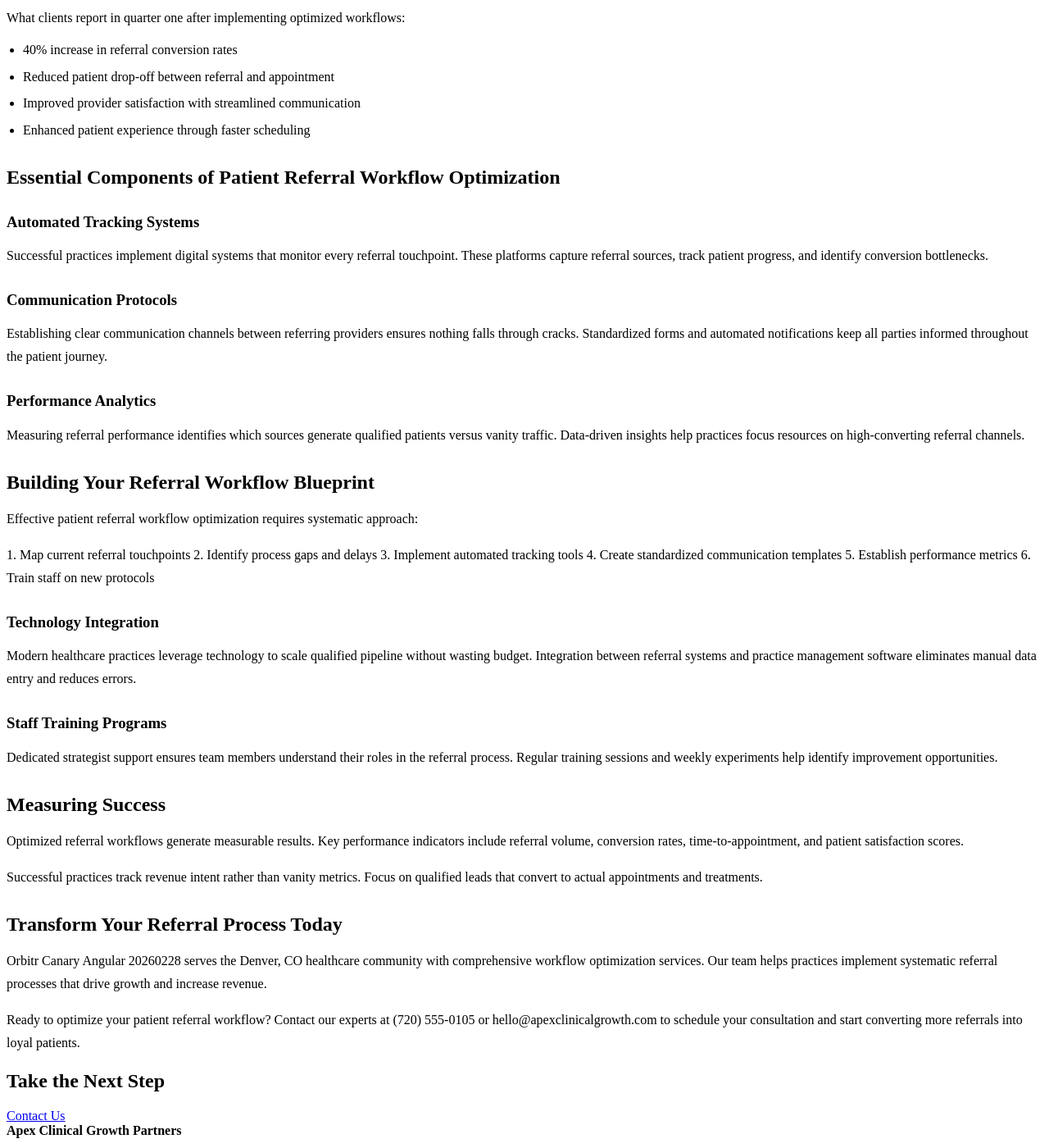
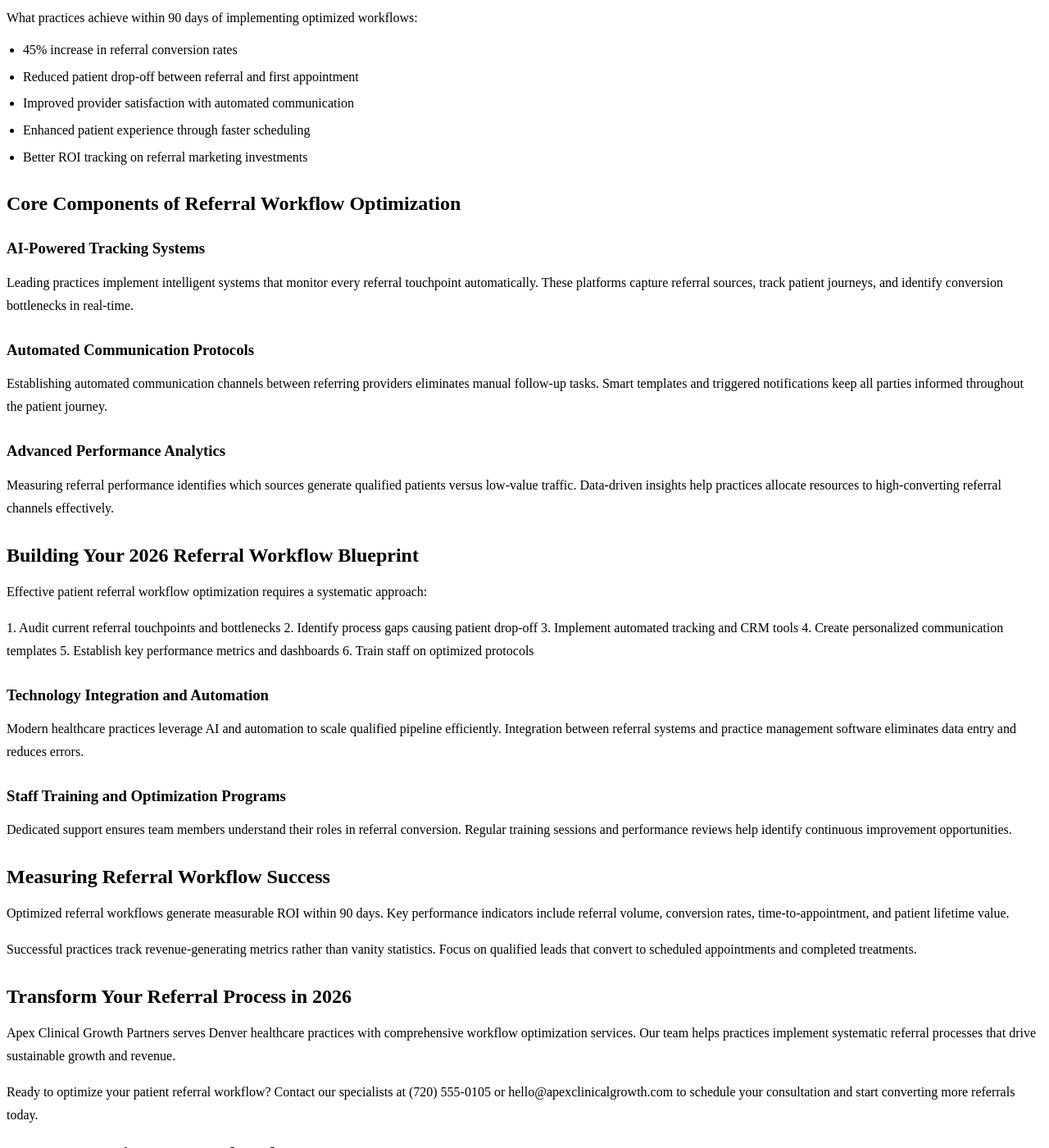
Before and after one commit to prjctlphbt/orbitr-canary-angular-20260228, a Jekyll site: the page patient-referral-workflow-blueprint.html, which Jekyll copies as it is, in a window 1280 px wide and 1400 px high, scrolled down 341 px. Shown: the whole window at 82% size. Built offline with Jekyll 4.4.1, drawn with Linux system fonts in a browser that asks for light colours; some of the changed text lies outside the part shown.

Commit message:
Refresh and update content: patient-referral-workflow-blueprint.html

```diff
--- a/patient-referral-workflow-blueprint.html
+++ b/patient-referral-workflow-blueprint.html
@@ -4,8 +4,8 @@
 <head>
 <meta charset="utf-8"/>
 <meta content="width=device-width, initial-scale=1.0" name="viewport"/>
-<meta content="Optimize your patient referral workflow with Apex Clinical Growth Partners. Streamline processes, reduce delays, and boost referral volume. Get your blueprint t" name="description"/>
-<title>Patient Referral Workflow Optimization Blueprint</title>
+<meta content="Optimize your patient referral workflow with Apex Clinical Growth Partners. Streamline processes, reduce delays, and boost referral volume by 40% in 2026. Get your blueprint today." name="description"/>
+<title>Patient Referral Workflow Optimization Blueprint | 2026 Guide</title>
 <style>
 
 
@@ -103,53 +103,54 @@
 <section class="page-hero landing-hero">
 <div class="container">
 <h1>Patient Referral Workflow Optimization Blueprint</h1>
-<a class="cta" href="/services/">Contact Us</a>
+<a class="cta" href="/services/">Get Your Blueprint</a>
 </div>
 </section>
 <section class="landing-content">
 <div class="container orbitr-generated-content">
 <h1>Patient Referral Workflow Optimization Blueprint</h1>
-<p>Streamlining patient referrals is critical for healthcare growth and revenue generation. Effective patient referral workflow optimization transforms fragmented processes into seamless systems that convert qualified leads into close-ready patients.</p>
-<h2>Why Patient Referral Workflows Matter</h2>
-<p>Broken referral systems waste valuable opportunities and budget. Healthcare practices lose potential revenue when referral processes lack structure and tracking mechanisms.</p>
-<p>What clients report in quarter one after implementing optimized workflows:</p>
+<p>Streamlining patient referrals drives healthcare growth and maximizes revenue in 2026. Effective workflow optimization transforms fragmented processes into seamless systems that convert qualified leads into scheduled patients.</p>
+<h2>Why Patient Referral Workflows Drive Practice Growth</h2>
+<p>Inefficient referral systems waste valuable opportunities and marketing budget. Healthcare practices lose potential revenue when referral processes lack automation and tracking capabilities.</p>
+<p>What practices achieve within 90 days of implementing optimized workflows:</p>
 <ul>
-<li>40% increase in referral conversion rates</li>
-<li>Reduced patient drop-off between referral and appointment</li>
-<li>Improved provider satisfaction with streamlined communication</li>
+<li>45% increase in referral conversion rates</li>
+<li>Reduced patient drop-off between referral and first appointment</li>
+<li>Improved provider satisfaction with automated communication</li>
 <li>Enhanced patient experience through faster scheduling</li>
+<li>Better ROI tracking on referral marketing investments</li>
 </ul>
-<h2>Essential Components of Patient Referral Workflow Optimization</h2>
-<h3>Automated Tracking Systems</h3>
-<p>Successful practices implement digital systems that monitor every referral touchpoint. These platforms capture referral sources, track patient progress, and identify conversion bottlenecks.</p>
-<h3>Communication Protocols</h3>
-<p>Establishing clear communication channels between referring providers ensures nothing falls through cracks. Standardized forms and automated notifications keep all parties informed throughout the patient journey.</p>
-<h3>Performance Analytics</h3>
-<p>Measuring referral performance identifies which sources generate qualified patients versus vanity traffic. Data-driven insights help practices focus resources on high-converting referral channels.</p>
-<h2>Building Your Referral Workflow Blueprint</h2>
-<p>Effective patient referral workflow optimization requires systematic approach:</p>
-<p>1. Map current referral touchpoints
-2. Identify process gaps and delays
-3. Implement automated tracking tools
-4. Create standardized communication templates
-5. Establish performance metrics
-6. Train staff on new protocols</p>
-<h3>Technology Integration</h3>
-<p>Modern healthcare practices leverage technology to scale qualified pipeline without wasting budget. Integration between referral systems and practice management software eliminates manual data entry and reduces errors.</p>
-<h3>Staff Training Programs</h3>
-<p>Dedicated strategist support ensures team members understand their roles in the referral process. Regular training sessions and weekly experiments help identify improvement opportunities.</p>
-<h2>Measuring Success</h2>
-<p>Optimized referral workflows generate measurable results. Key performance indicators include referral volume, conversion rates, time-to-appointment, and patient satisfaction scores.</p>
-<p>Successful practices track revenue intent rather than vanity metrics. Focus on qualified leads that convert to actual appointments and treatments.</p>
-<h2>Transform Your Referral Process Today</h2>
-<p>Orbitr Canary Angular 20260228 serves the Denver, CO healthcare community with comprehensive workflow optimization services. Our team helps practices implement systematic referral processes that drive growth and increase revenue.</p>
-<p>Ready to optimize your patient referral workflow? Contact our experts at (720) 555-0105 or hello@apexclinicalgrowth.com to schedule your consultation and start converting more referrals into loyal patients.</p>
+<h2>Core Components of Referral Workflow Optimization</h2>
+<h3>AI-Powered Tracking Systems</h3>
+<p>Leading practices implement intelligent systems that monitor every referral touchpoint automatically. These platforms capture referral sources, track patient journeys, and identify conversion bottlenecks in real-time.</p>
+<h3>Automated Communication Protocols</h3>
+<p>Establishing automated communication channels between referring providers eliminates manual follow-up tasks. Smart templates and triggered notifications keep all parties informed throughout the patient journey.</p>
+<h3>Advanced Performance Analytics</h3>
+<p>Measuring referral performance identifies which sources generate qualified patients versus low-value traffic. Data-driven insights help practices allocate resources to high-converting referral channels effectively.</p>
+<h2>Building Your 2026 Referral Workflow Blueprint</h2>
+<p>Effective patient referral workflow optimization requires a systematic approach:</p>
+<p>1. Audit current referral touchpoints and bottlenecks
+2. Identify process gaps causing patient drop-off
+3. Implement automated tracking and CRM tools
+4. Create personalized communication templates
+5. Establish key performance metrics and dashboards
+6. Train staff on optimized protocols</p>
+<h3>Technology Integration and Automation</h3>
+<p>Modern healthcare practices leverage AI and automation to scale qualified pipeline efficiently. Integration between referral systems and practice management software eliminates data entry and reduces errors.</p>
+<h3>Staff Training and Optimization Programs</h3>
+<p>Dedicated support ensures team members understand their roles in referral conversion. Regular training sessions and performance reviews help identify continuous improvement opportunities.</p>
+<h2>Measuring Referral Workflow Success</h2>
+<p>Optimized referral workflows generate measurable ROI within 90 days. Key performance indicators include referral volume, conversion rates, time-to-appointment, and patient lifetime value.</p>
+<p>Successful practices track revenue-generating metrics rather than vanity statistics. Focus on qualified leads that convert to scheduled appointments and completed treatments.</p>
+<h2>Transform Your Referral Process in 2026</h2>
+<p>Apex Clinical Growth Partners serves Denver healthcare practices with comprehensive workflow optimization services. Our team helps practices implement systematic referral processes that drive sustainable growth and revenue.</p>
+<p>Ready to optimize your patient referral workflow? Contact our specialists at (720) 555-0105 or hello@apexclinicalgrowth.com to schedule your consultation and start converting more referrals today.</p>
 </div>
 </section>
 <section class="landing-cta">
 <div class="container">
-<h2>Take the Next Step</h2>
-<a class="cta" href="/services/">Contact Us</a>
+<h2>Start Converting More Referrals</h2>
+<a class="cta" href="/services/">Get Your Free Consultation</a>
 </div>
 </section>
 </main>
```
